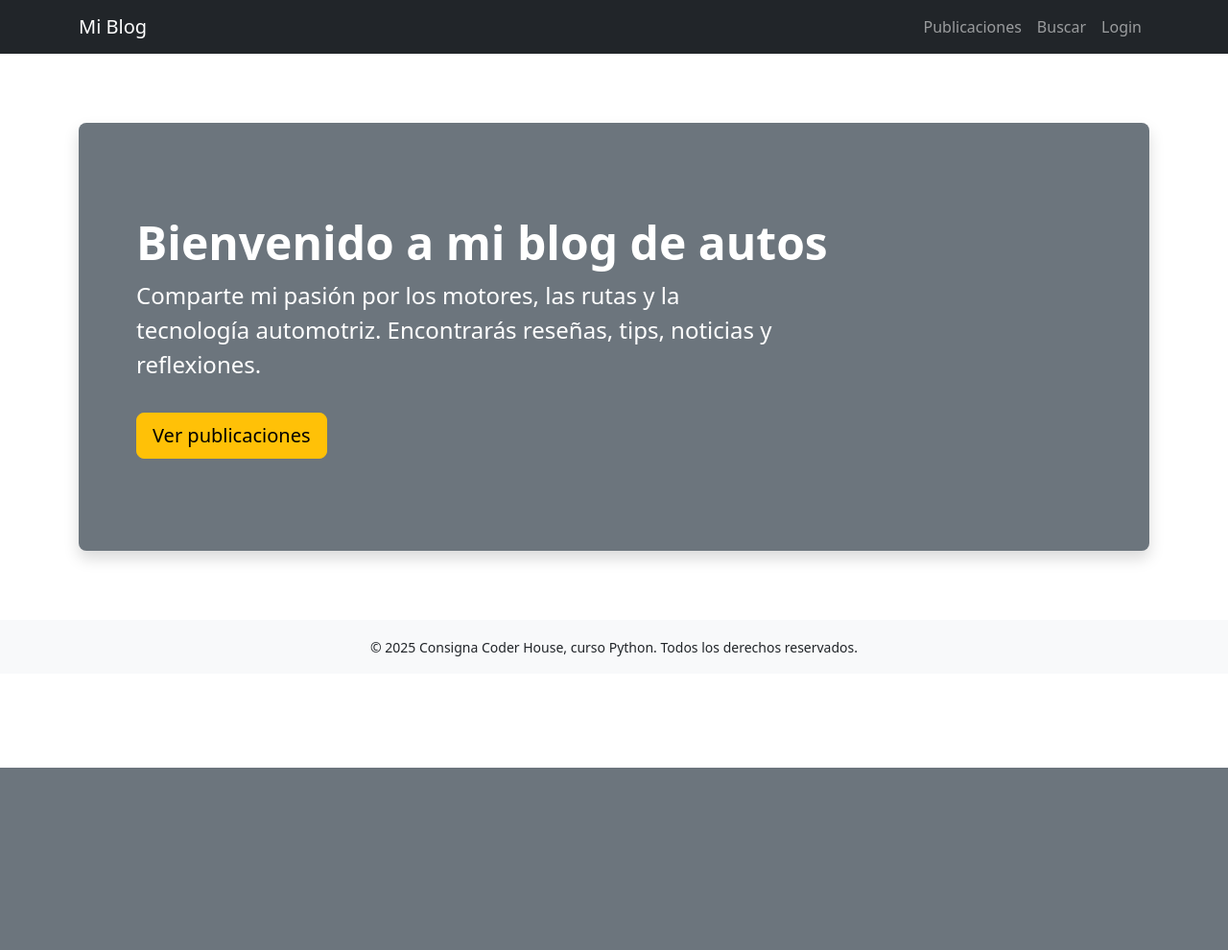
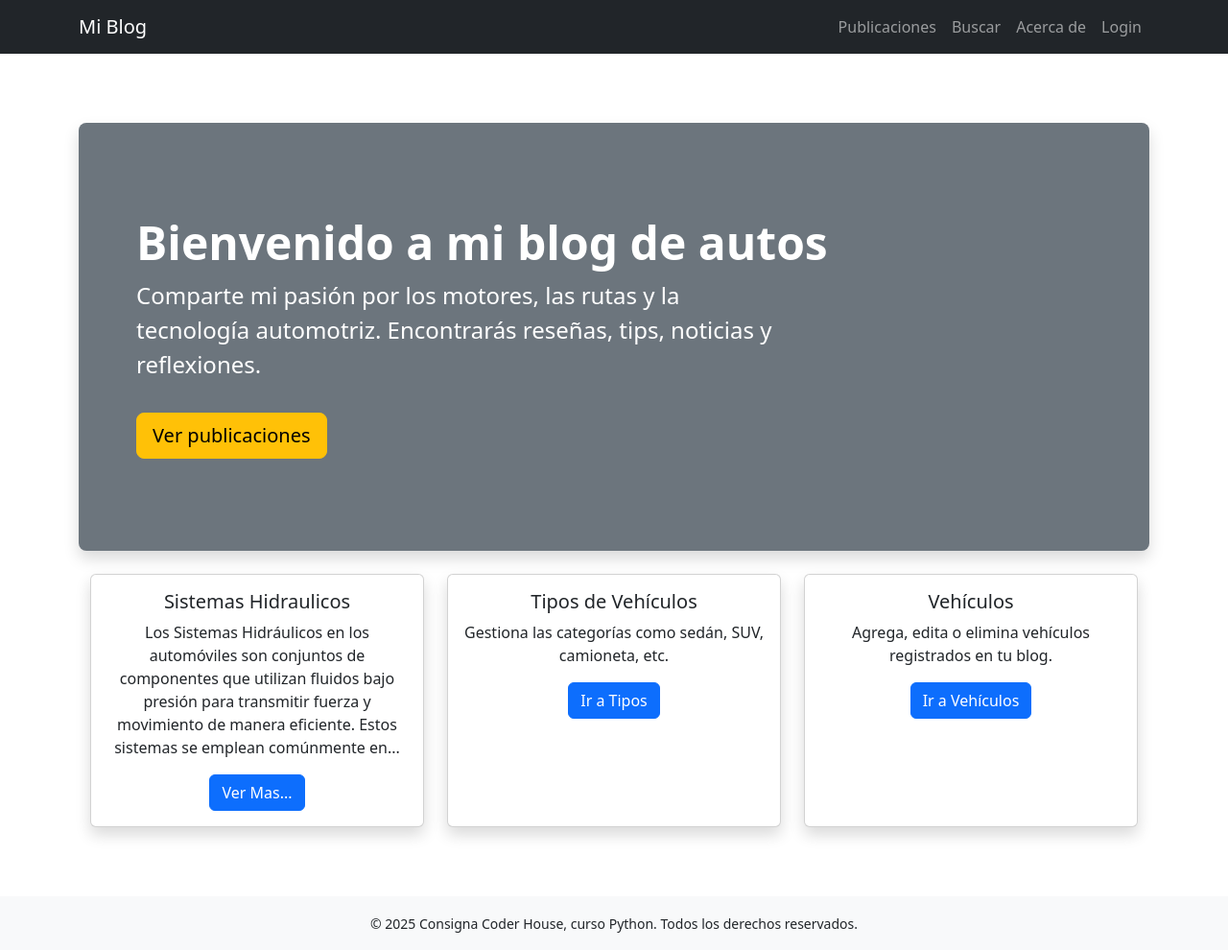
Before and after one commit to JonaGuitar/Proyecto_CoderHouse-JonathanYanez, a Django app: page / in a window 1280 px wide. Shown: the whole page at 96% size. Before the commit the page ends 800 px from the top, so only its background shows below. Run offline with Django 5.2, Linux system fonts and the light colour scheme; some libraries are stand-ins or nearby versions.

Commit message:
se agrega pagina 404 y se modifica menu

```diff
--- a/Aplicacion/urls.py
+++ b/Aplicacion/urls.py
@@ -6,8 +6,12 @@ from django.contrib.auth.views import LogoutView
 app_name = "Aplicacion"
 
 urlpatterns = [
+
+    path('acerca', views.acerca, name='acerca'),
+    #path('error-404/', views.error_404_demo, name='error_404_demo'),
+
     path('post_listar', views.post_listar, name='post_listar'),
-    path('acerca', views.acerca, name='acerca'),
+
     path('post_buscar', views.post_buscar, name='post_buscar'),
 
     path('post_agregar', views.post_agregar, name='post_agregar'),
--- a/Aplicacion/views.py
+++ b/Aplicacion/views.py
@@ -10,6 +10,10 @@ from django.urls import reverse
 
 def acerca(request):
     return render(request, 'Aplicacion/acercade.html')
+
+
+#def error_404_demo(request):
+#    return HttpResponseNotFound(render(request, '404.html'))
 
 
 
--- a/Main/templates/Main/base.html
+++ b/Main/templates/Main/base.html
@@ -36,14 +36,23 @@
                     {% if user.is_authenticated %}
                         <li class="nav-item"><a class="nav-link" href="{% url "Aplicacion:post_listar" %}">Publicaciones</a></li>
                         <li class="nav-item"><a class="nav-link" href="{% url "Aplicacion:post_buscar" %}">Buscar</a></li>
-                        <li class="nav-item"><a class="nav-link" href="{% url "Aplicacion:post_agregar_fabricante" %}">Fabricante</a></li>
-                        <li class="nav-item"><a class="nav-link" href="{% url "Aplicacion:post_agregar_tipo" %}">Tipo</a></li>
-                        <li class="nav-item"><a class="nav-link" href="{% url "Aplicacion:post_agregar" %}">Vehiculos</a></li>
+                        <li class="nav-item dropdown">
+                            <a class="nav-link dropdown-toggle" href="#" id="navbarDropdownMantenedores" role="button" data-bs-toggle="dropdown" aria-expanded="false">
+                                Mantenedores
+                            </a>
+                            <ul class="dropdown-menu dropdown-menu-dark" aria-labelledby="navbarDropdownMantenedores">
+                                <li><a class="dropdown-item" href="{% url 'Aplicacion:post_agregar_fabricante' %}">Fabricante</a></li>
+                                <li><a class="dropdown-item" href="{% url 'Aplicacion:post_agregar_tipo' %}">Tipo</a></li>
+                                <li><a class="dropdown-item" href="{% url 'Aplicacion:post_agregar' %}">Vehículos</a></li>
+                            </ul>
+                        </li>
+                        <li class="nav-item"><a class="nav-link" href="#">Usuario</a></li>
                         <li class="nav-item"><a class="nav-link" href="{% url "Aplicacion:acerca" %}">Acerca de</a></li>
                         <li class="nav-item"><a class="nav-link" href="{% url 'Aplicacion:logout' %}">Cerrar Sesion</a></li>
                     {% else %}
                         <li class="nav-item"><a class="nav-link" href="{% url "Aplicacion:post_listar" %}">Publicaciones</a></li>
                         <li class="nav-item"><a class="nav-link" href="{% url "Aplicacion:post_buscar" %}">Buscar</a></li>
+                        <li class="nav-item"><a class="nav-link" href="{% url "Aplicacion:acerca" %}">Acerca de</a></li>
                         <li class="nav-item"><a class="nav-link" href="#" data-bs-toggle="modal" data-bs-target="#loginModal">Login</a></li>
                     {% endif %}
                 </ul>
--- a/Main/templates/Main/index.html
+++ b/Main/templates/Main/index.html
@@ -10,4 +10,45 @@
         </div>
     </div>
 
+
+    <div class="container">
+        <div class="row text-center">
+
+            <!-- Card 1 -->
+            <div class="col-md-4 mb-4">
+                <div class="card h-100 shadow">
+                    <div class="card-body">
+                        <h5 class="card-title">Sistemas Hidraulicos</h5>
+                        <p class="card-text">Los Sistemas Hidráulicos en los automóviles son conjuntos de componentes que utilizan fluidos bajo presión para transmitir fuerza y movimiento de manera eficiente. Estos sistemas se emplean comúnmente en...</p>
+                        <a href="{% url 'Main:error_404_demo' %}" class="btn btn-primary">Ver Mas...</a>
+                    </div>
+                </div>
+            </div>
+
+            <!-- Card 2 -->
+            <div class="col-md-4 mb-4">
+                <div class="card h-100 shadow">
+                    <div class="card-body">
+                        <h5 class="card-title">Tipos de Vehículos</h5>
+                        <p class="card-text">Gestiona las categorías como sedán, SUV, camioneta, etc.</p>
+                        <a href="{% url 'Aplicacion:post_agregar_tipo' %}" class="btn btn-primary">Ir a Tipos</a>
+                    </div>
+                </div>
+            </div>
+
+            <!-- Card 3 -->
+            <div class="col-md-4 mb-4">
+                <div class="card h-100 shadow">
+                    <div class="card-body">
+                        <h5 class="card-title">Vehículos</h5>
+                        <p class="card-text">Agrega, edita o elimina vehículos registrados en tu blog.</p>
+                        <a href="{% url 'Aplicacion:post_agregar' %}" class="btn btn-primary">Ir a Vehículos</a>
+                    </div>
+                </div>
+            </div>
+
+        </div>
+    </div>
+
+
 {% endblock content %}
--- a/Main/urls.py
+++ b/Main/urls.py
@@ -5,4 +5,5 @@ app_name = "Main"
 
 urlpatterns = [
     path('', views.index, name='index'),
+    path('error-404/', views.error_404_demo, name='error_404_demo')
 ]
--- a/Main/views.py
+++ b/Main/views.py
@@ -1,5 +1,12 @@
 from django.shortcuts import render
+from django.http import HttpResponseNotFound
+
+
 
 # Create your views here.
 def index (request):
     return render(request, "Main/index.html")
+
+
+def error_404_demo(request):
+    return HttpResponseNotFound(render(request, 'Main/404.html'))
```
Also changed, not shown: Aplicacion/templates/Aplicacion/agregar_fabricante.html (+0 -21 lines), Main/templates/Main/404.html (added, +44 -0 lines). Lines whose indentation alone changed are shown as unchanged.
